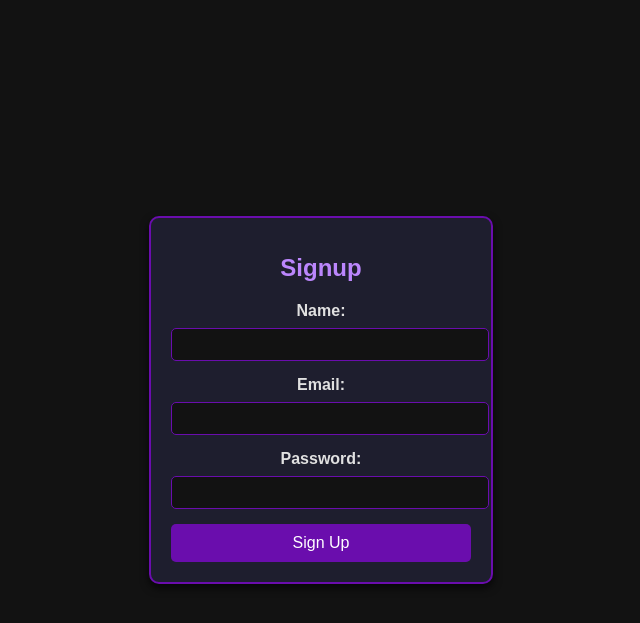
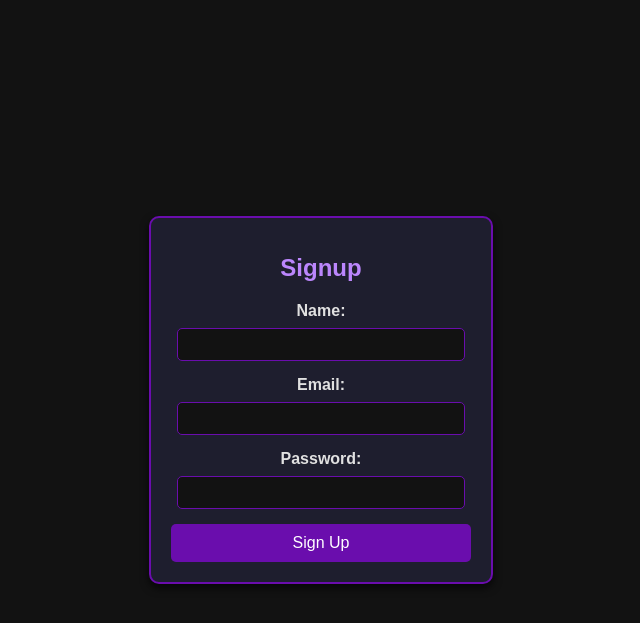
Before and after one commit to Aayushman19/AskAI, a Flask app: page /signup in a window 1280 px wide. Shown: the top 623 px of the page, without its empty margins (319-959 px from the left). Run offline with Flask 3, Linux system fonts and the light colour scheme.

Commit message:
styling fixes

```diff
--- a/modules/web_application/templates/login.html
+++ b/modules/web_application/templates/login.html
@@ -40,7 +40,7 @@
         }
 
         input {
-            width: 100%;
+            width: 90%;
             padding: 8px;
             margin-bottom: 15px;
             border: 1px solid #6a0dad;
--- a/modules/web_application/templates/prompts.html
+++ b/modules/web_application/templates/prompts.html
@@ -34,7 +34,6 @@
         }
 
         input[type="text"], textarea {
-            width: 100%;
             padding: 10px;
             border: 1px solid #8c82f0;
             border-radius: 5px;
--- a/modules/web_application/templates/signup.html
+++ b/modules/web_application/templates/signup.html
@@ -40,7 +40,7 @@
         }
 
         input {
-            width: 100%;
+            width: 90%;
             padding: 8px;
             margin-bottom: 15px;
             border: 1px solid #6a0dad;
```
